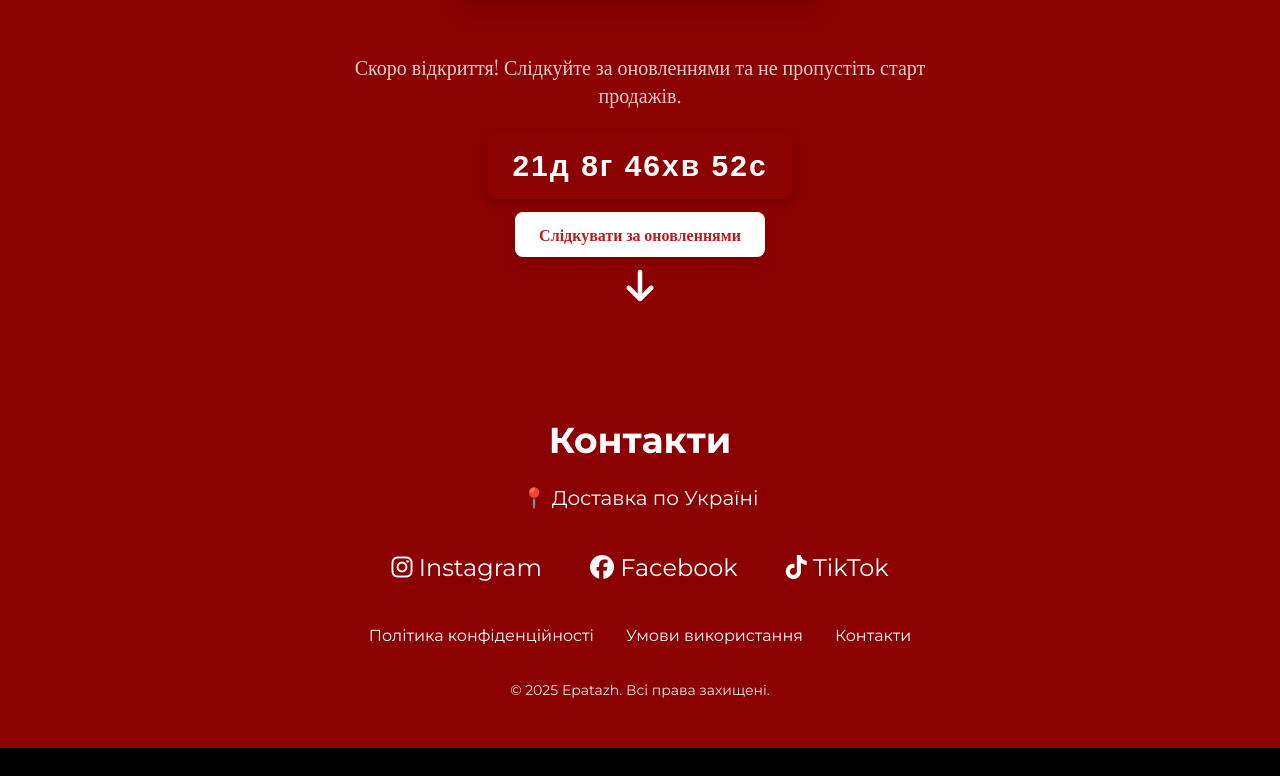
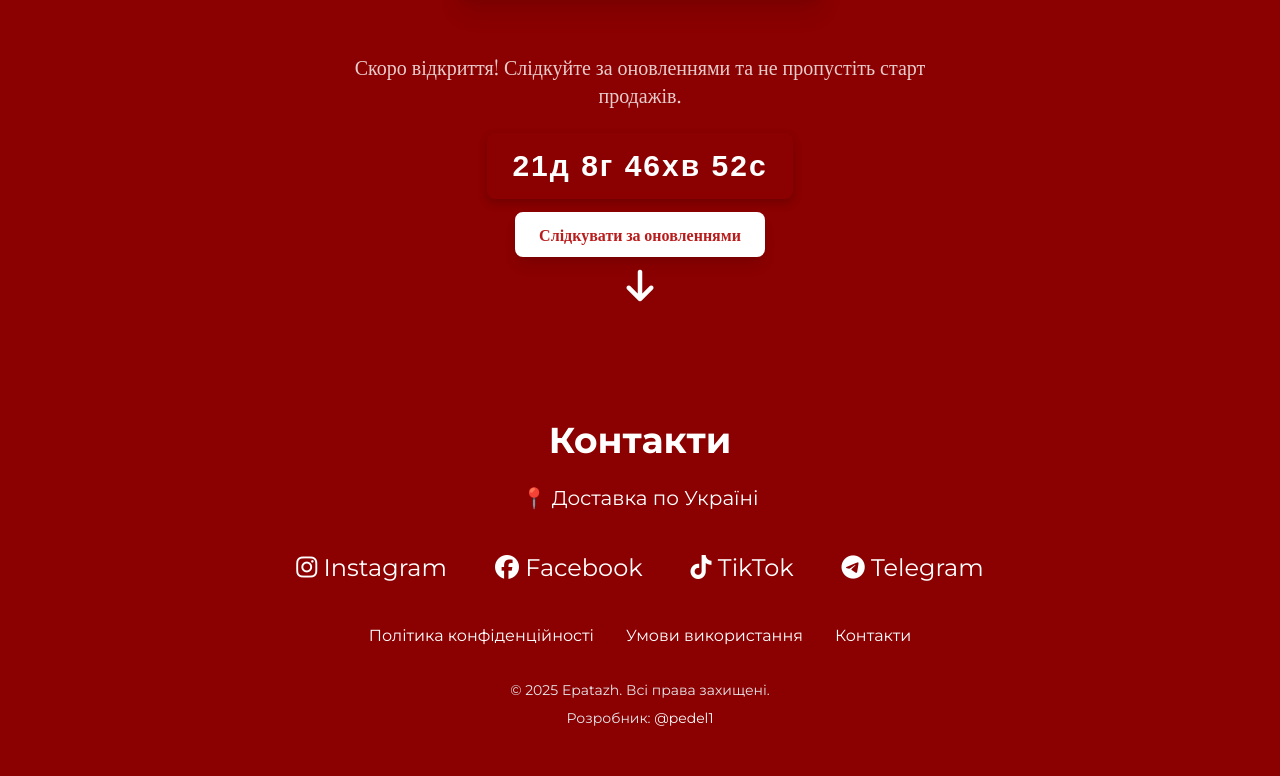
Before and after one commit to bobmarley2301/epatazh, a plain HTML site: page index.html in a window 1280 px wide. Shown: the part 3601-4377 px from the top of the page. Before the commit the page ends 4349 px from the top, so only its background shows below. Drawn offline with nearby package versions, Linux system fonts and the light colour scheme; some packages are replaced by stand-ins of ours; a script that the page names is missing.

Commit message:
Update index.html

```diff
--- a/index.html
+++ b/index.html
@@ -5,10 +5,10 @@
     <meta name="viewport" content="width=device-width, initial-scale=1.0" />
     <title>Епатаж – Спокуса в деталях</title>
 
-
-    <meta name="google-site-verification" content="uz4tQzg1yUfXrtJu2dNS8V1ikQvM36S2QlMdSHOa1Qw" />
-
-
+    <meta
+      name="google-site-verification"
+      content="uz4tQzg1yUfXrtJu2dNS8V1ikQvM36S2QlMdSHOa1Qw"
+    />
 
     <!-- Підключення Tailwind CSS -->
     <script src="https://cdn.tailwindcss.com"></script>
@@ -830,6 +830,13 @@
           >
             <i class="fab fa-tiktok"></i> TikTok
           </a>
+          <a
+            href="https://t.me/pedel1"
+            class="text-white hover:text-blue-300 transition-colors text-2xl p-2 hover:scale-110 transform duration-300"
+            aria-label="Telegram"
+          >
+            <i class="fab fa-telegram"></i> Telegram
+          </a>
         </div>
 
         <!-- Навігація та політика конфіденційності -->
@@ -866,6 +873,12 @@
         <div class="mt-8">
           <p class="text-sm text-gray-200">
             © 2025 Epatazh. Всі права захищені.
+          </p>
+          <p class="text-sm text-gray-200 mt-2">
+            Розробник:
+            <a href="https://t.me/pedel1" class="text-white hover:text-blue-300"
+              >@pedel1</a
+            >
           </p>
         </div>
       </div>
```
